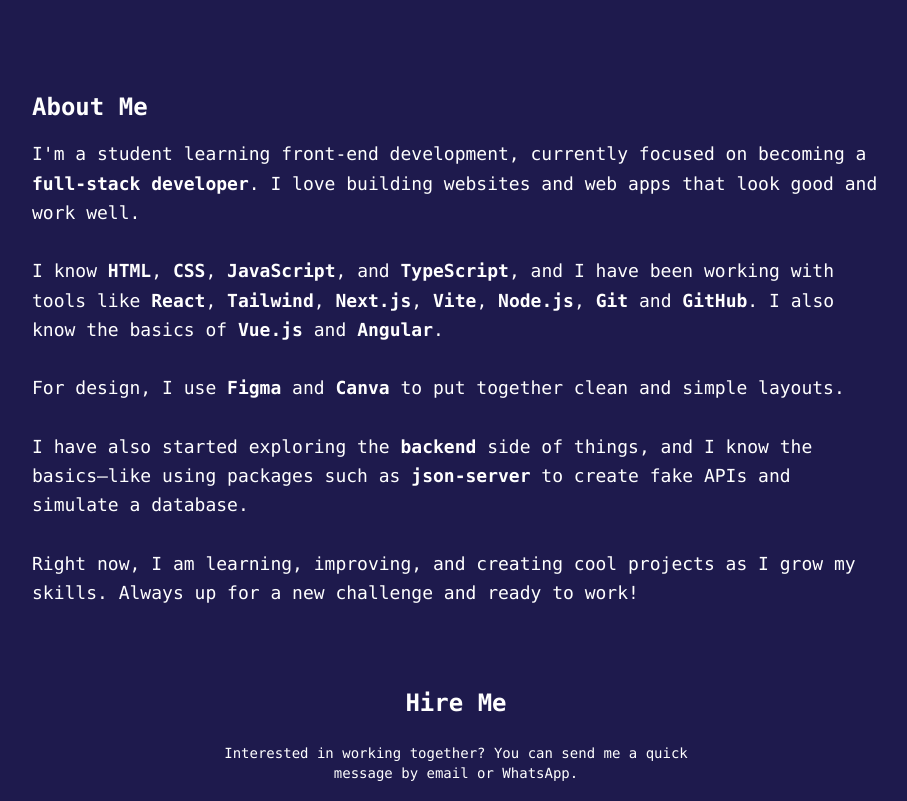
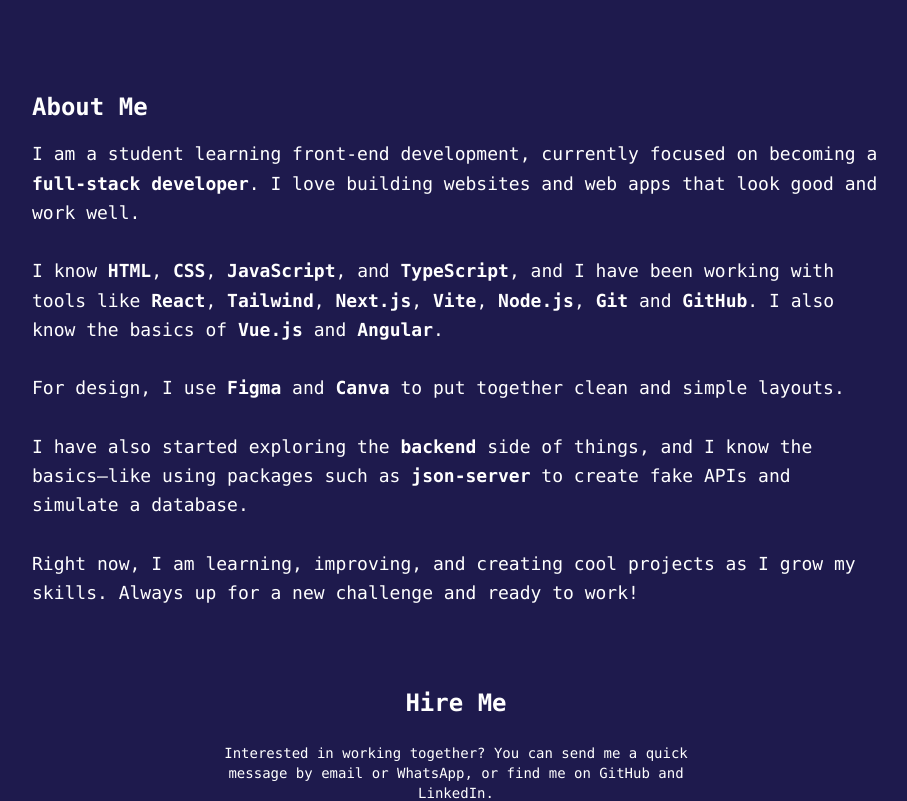
Before and after one commit to Devlusket/lucas-soares-portfolio, a Next.js app: page / in a window 1280 px wide. Shown: the part 2080-2881 px from the top of the page, without its empty margins (184-1091 px from the left). Built offline with nearby package versions, Linux system fonts and the light colour scheme.

Commit message:
ready for deploy

```diff
--- a/src/components/About.tsx
+++ b/src/components/About.tsx
@@ -3,7 +3,7 @@
     <section className="px-6 py-10 max-w-4xl mx-auto">
       <h2 className="text-xl sm:text-2xl font-bold mb-4">About Me</h2>
       <p className="text-lg leading-relaxed text-white">
-        I'm a student learning front-end development, currently focused on becoming a <strong>full-stack developer</strong>. I love building websites and web apps that look good and work well.<br /><br />
+        I am a student learning front-end development, currently focused on becoming a <strong>full-stack developer</strong>. I love building websites and web apps that look good and work well.<br /><br />
         I know <strong>HTML</strong>, <strong>CSS</strong>, <strong>JavaScript</strong>, and <strong>TypeScript</strong>, and I have been working with tools like <strong>React</strong>, <strong>Tailwind</strong>, <strong>Next.js</strong>, <strong>Vite</strong>, <strong>Node.js</strong>, <strong>Git</strong> and <strong>GitHub</strong>. I also know the basics of <strong>Vue.js</strong> and <strong>Angular</strong>.<br /><br />
         For design, I use <strong>Figma</strong> and <strong>Canva</strong> to put together clean and simple layouts.<br /><br />
         I have also started exploring the <strong>backend</strong> side of things, and I know the basics—like using packages such as <strong>json-server</strong> to create fake APIs and simulate a database.<br /><br />
--- a/src/components/HireMe.tsx
+++ b/src/components/HireMe.tsx
@@ -4,7 +4,7 @@
     <section id="hireme" className="px-6 py-10 max-w-xl mx-auto text-center">
       <h2 className="text-xl sm:text-2xl font-bold mb-6">Hire Me</h2>
       <p className="mb-6 text-sm">
-        Interested in working together? You can send me a quick message by email or WhatsApp.
+        Interested in working together? You can send me a quick message by email or WhatsApp, or find me on GitHub and LinkedIn.
       </p>
       <div className="flex flex-col sm:flex-row gap-5 justify-center">
         <a
```
